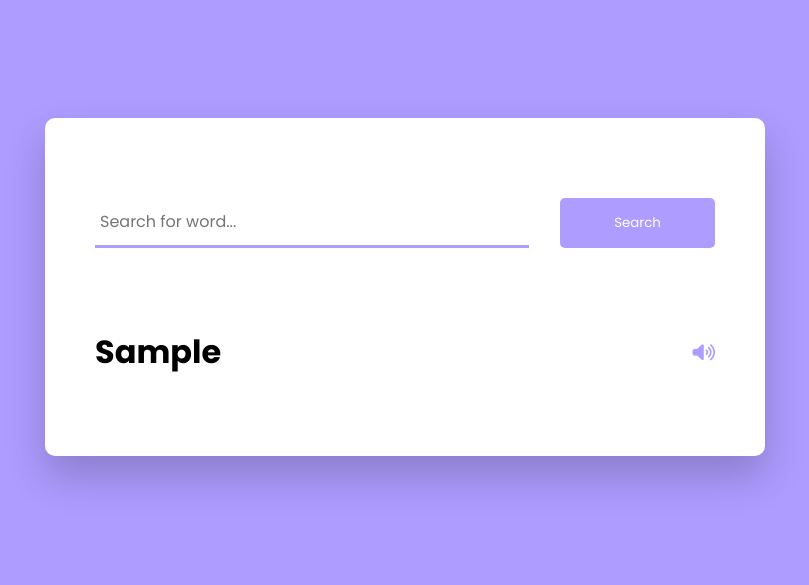
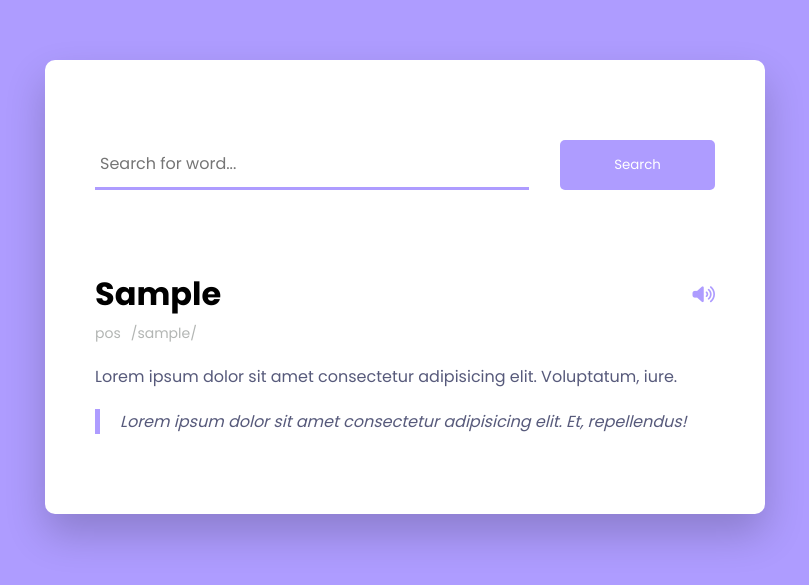
Before and after one commit to femmytedrey/Dictionary-App, a plain HTML site: page index.html in a window 1280 px wide. Shown: the part 113-698 px from the top of the page, without its empty margins (235-1044 px from the left). Drawn offline with Linux system fonts and the light colour scheme.

Commit message:
Javascript in Progress

```diff
--- a/index.html
+++ b/index.html
@@ -8,6 +8,7 @@
     <link rel="stylesheet" href="https://cdnjs.cloudflare.com/ajax/libs/font-awesome/6.4.2/css/all.min.css">
 </head>
 <body>
+    <audio id="sound"></audio>
     <div class="container">
         <div class="search-box">
             <input type="text" placeholder="Search for word..." id = "inp-word">
@@ -15,13 +16,23 @@
 
         </div>
 
-        <div class="result">
+        <div class="result" id="result">
             <div class="word">
                 <h1>Sample</h1>
                 <button>
                     <i class="fa-solid fa-volume-high"></i>
                 </button>
             </div>
+            <div class="details">
+                <p>pos</p>
+                <p>/sample/</p>
+            </div>
+            <p class="word-meaning">
+                Lorem ipsum dolor sit amet consectetur adipisicing elit. Voluptatum, iure.
+            </p>
+            <p class="word-example">
+                Lorem ipsum dolor sit amet consectetur adipisicing elit. Et, repellendus!
+            </p>
         </div>
     </div>
 
--- a/script.js
+++ b/script.js
@@ -0,0 +1,12 @@
+const url = "https://api.dictionaryapi.dev/api/v2/entries/en";
+const result = document.getElementById("result");
+const sound = document.getElementById("sound");
+const btn = document.querySelector(".search-btn");
+
+btn.addEventListener('click', () => {
+    let inputWord = document.getElementById("inp-word").value;
+    fetch(`${url}${inputWord}`)
+    .then((response) => response.json)
+    .then((data) => console.log(data));
+
+});
--- a/style.css
+++ b/style.css
@@ -76,3 +76,23 @@ body{
     font-size: 18px;
     cursor: pointer;
 }
+
+.result .details{
+    display: flex;
+    gap: 10px;
+    color: #b3b6b4;
+    margin: 5px 0px 20px 0px;
+    font-size: 14px;
+}
+
+.word-meaning{
+    color: #575a7b;
+}
+
+.word-example{
+    color: #575a7b;
+    font-style: italic;
+    border-left: 5px solid #ae9cff;
+    padding-left: 20px;
+    margin-top: 20px;
+}
```
